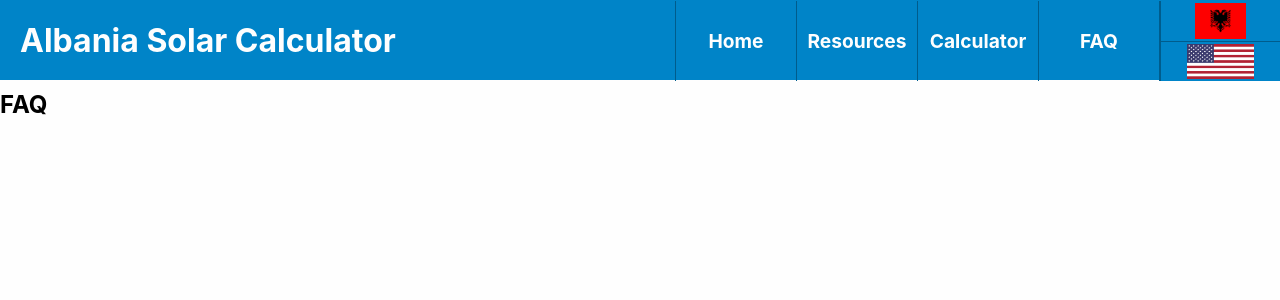
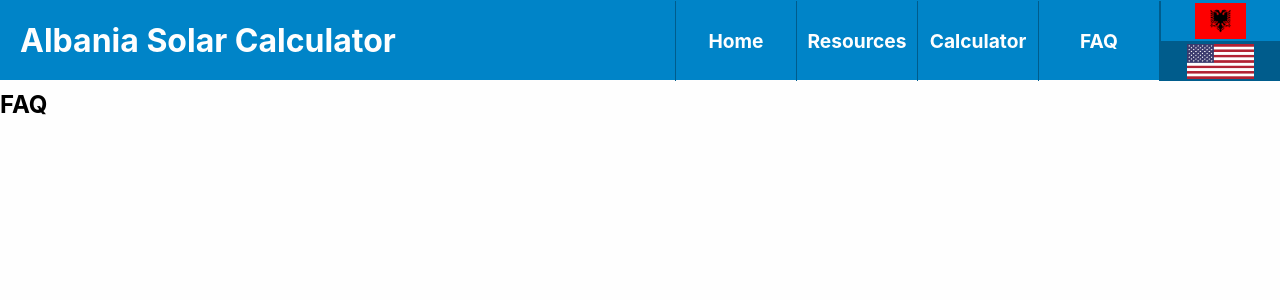
Before and after one commit to tjcoppola234/UNDP_Albania_Solar_Calculator, a React (Create React App) app: page /FAQ in a window 1280 px wide. Shown: the top 300 px of the page. Built offline with nearby package versions, Linux system fonts and the light colour scheme.

Commit message:
No duplicate language selection
Language can no longer be changed to the same language

```diff
--- a/src/global.css
+++ b/src/global.css
@@ -84,6 +84,9 @@ body {
 #Toggle button:hover {
   background-color: rgb(0, 92, 140);
 }
+#Toggle button:disabled {
+  background-color:rgb(0, 92, 140);
+}
 #Toggle img {
   object-fit: contain;
   max-height: 90%;
```
